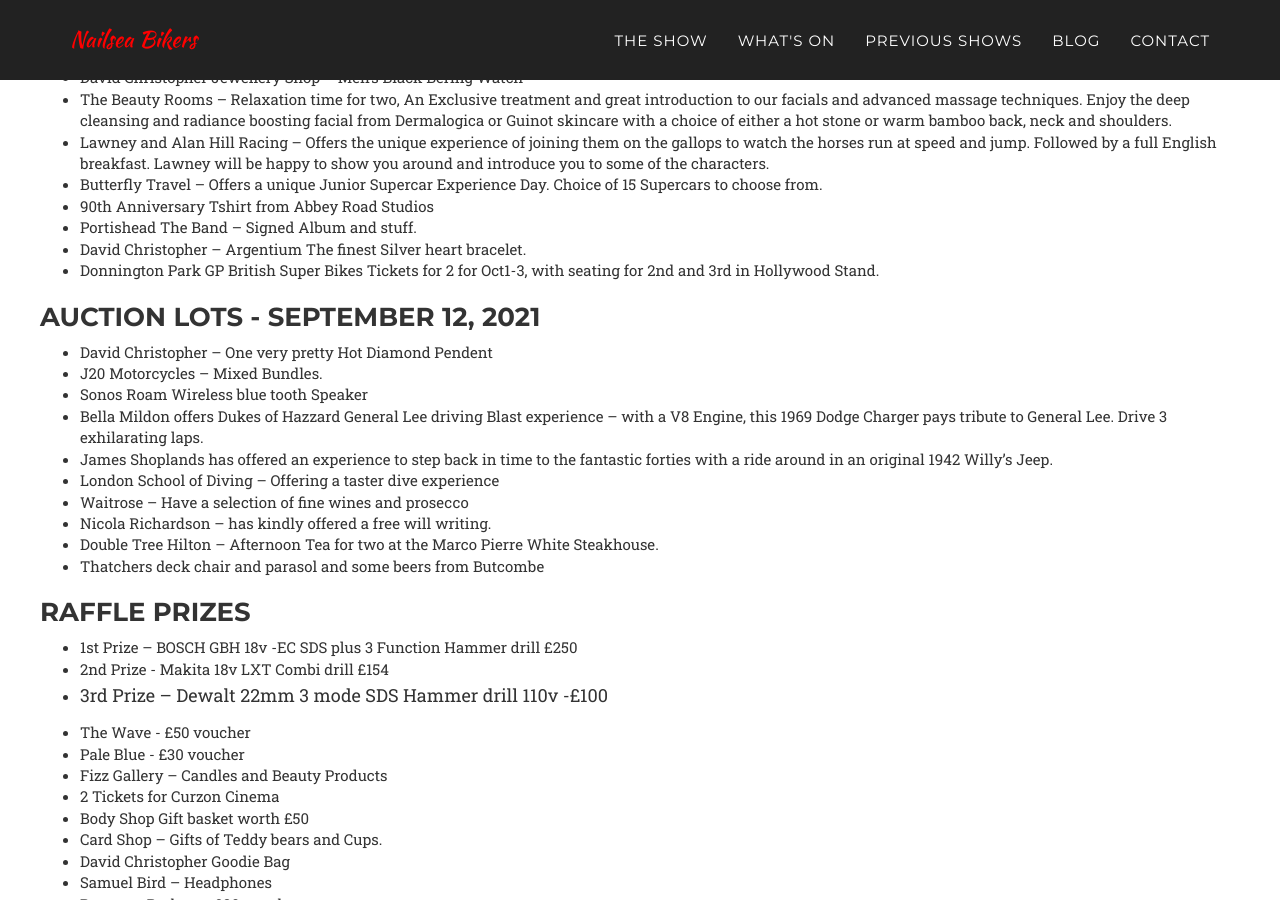
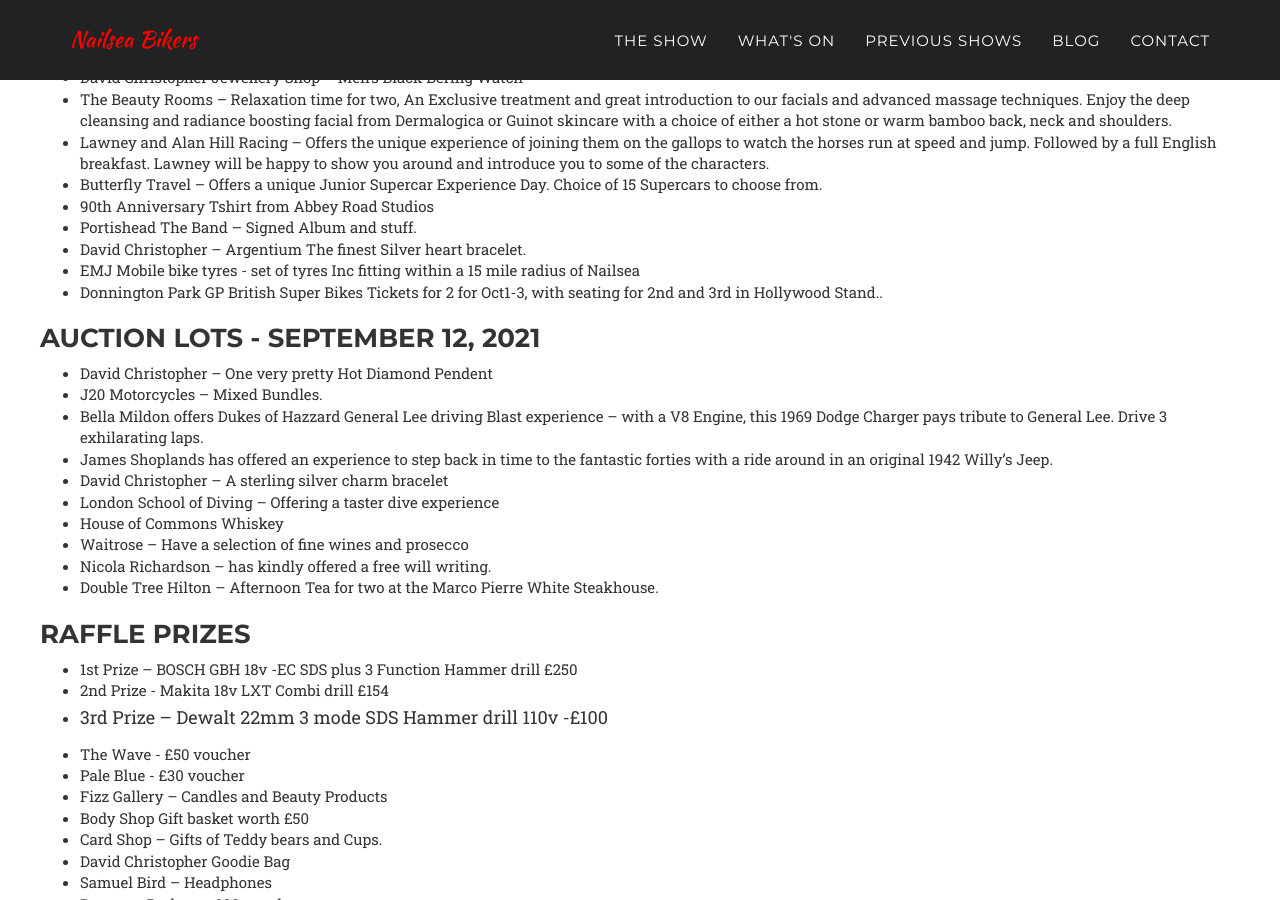
Before and after one commit to nailsea-bikers/nailsea-bikers.github.io, a Jekyll site: the page built from _posts/2021-08-30-auction-list-2021.markdown, in a window 1280 px wide and 900 px high, scrolled down 1049 px. Built offline with Jekyll 4.4.1, drawn with Linux system fonts in a browser that asks for light colours; some web fonts are replaced.

Commit message:
update auction lots

```diff
--- a/_posts/2021-08-30-auction-list-2021.markdown
+++ b/_posts/2021-08-30-auction-list-2021.markdown
@@ -18,29 +18,35 @@
 
 ### Auction lots - September 11, 2021
 
-* Bristol City – 2 Adults for the Heineken Lounge and seats for a home game of choice, including refreshments and hot and cold buffets.
-* Tony Groves – has kindly donated a brand new (with tags) RST bike Jacket Medium Mens.
-* David Christopher Jewellery Shop – Men’s Black Bering Watch
+* Bristol City – 2 Adults for the Heineken Lounge and seats
+for a home game of choice, including refreshments and
+hot and cold buffets.
+* Tony Groves – has kindly donated a brand new (with tags)
+RST bike Jacket Medium Mens.
+* David Christopher Jewellery Shop – Men’s Black Bering
+Watch
 * The Beauty Rooms – Relaxation time for two, An Exclusive treatment and great introduction to our facials and advanced massage techniques. Enjoy the deep cleansing and radiance boosting facial from Dermalogica or Guinot skincare with a choice of either a hot stone or warm bamboo back, neck and shoulders.
-* Lawney and Alan Hill Racing – Offers the unique experience of joining them on the gallops to watch the horses run at speed and jump.  Followed by a full English breakfast. Lawney will be happy to show you around and introduce you to some of the characters.
+* Lawney and Alan Hill Racing – Offers the unique experience of joining them on the gallops to watch the horses run at speed and jump. Followed by a full English breakfast. Lawney will be happy to show you around and
+introduce you to some of the characters.
 * Butterfly Travel – Offers a unique Junior Supercar Experience Day. Choice of 15 Supercars to choose from.
 * 90th Anniversary Tshirt from Abbey Road Studios
 * Portishead The Band – Signed Album and stuff.
 * David Christopher – Argentium The finest Silver heart bracelet.
-* Donnington Park GP British Super Bikes Tickets for 2 for Oct1-3, with seating for 2nd and 3rd in Hollywood Stand.
+* EMJ Mobile bike tyres - set of tyres Inc fitting within a 15 mile radius of Nailsea
+* Donnington Park GP British Super Bikes Tickets for 2 for Oct1-3, with seating for 2nd and 3rd in Hollywood Stand..
 
 ### Auction lots - September 12, 2021
 
 * David Christopher – One very pretty Hot Diamond Pendent
 * J20 Motorcycles – Mixed Bundles.
-* Sonos Roam Wireless blue tooth Speaker
-* Bella Mildon offers Dukes of Hazzard General Lee driving Blast experience –  with a V8 Engine, this  1969 Dodge Charger pays tribute to General Lee. Drive 3  exhilarating laps.
-* James Shoplands has offered an experience to step back in time to the fantastic forties with a ride around  in an original 1942 Willy’s Jeep.
+* Bella Mildon offers Dukes of Hazzard General Lee driving Blast experience – with a V8 Engine, this 1969 Dodge Charger pays tribute to General Lee. Drive 3 exhilarating laps.
+* James Shoplands has offered an experience to step back in time to the fantastic forties with a ride around in an original 1942 Willy’s Jeep.
+* David Christopher – A sterling silver charm bracelet
 * London School of Diving – Offering a taster dive experience
+* House of Commons Whiskey
 * Waitrose – Have a selection of fine wines and prosecco
 * Nicola Richardson – has kindly offered a free will writing.
 * Double Tree Hilton – Afternoon Tea for two at the Marco Pierre White Steakhouse.
-* Thatchers deck chair and parasol and some beers from Butcombe
 
 ### Raffle Prizes
 
@@ -51,7 +57,6 @@
 * The Wave - £50 voucher
 * Pale Blue - £30 voucher
 * Fizz Gallery – Candles and Beauty Products
-* 2 Tickets for Curzon Cinema
 * Body Shop Gift basket worth £50
 * Card Shop – Gifts of Teddy bears and Cups.
 * David Christopher Goodie Bag
```
